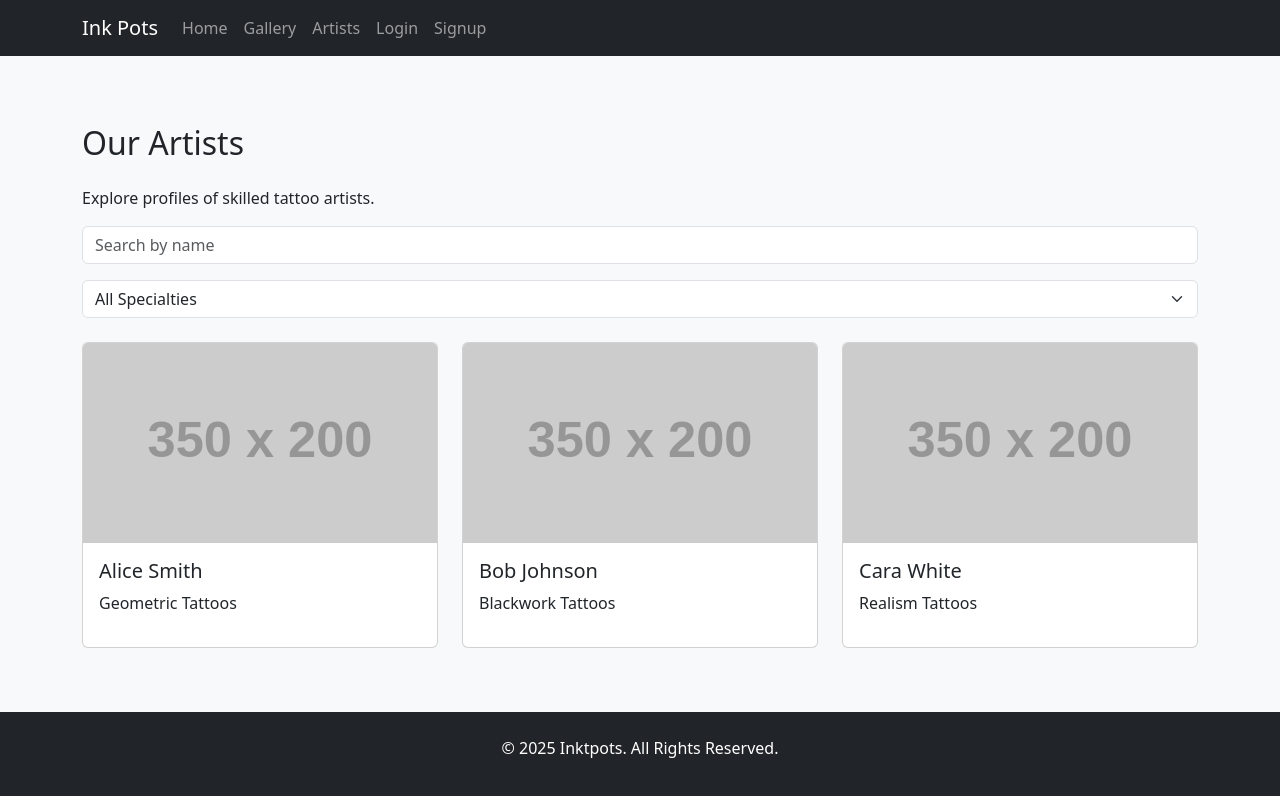
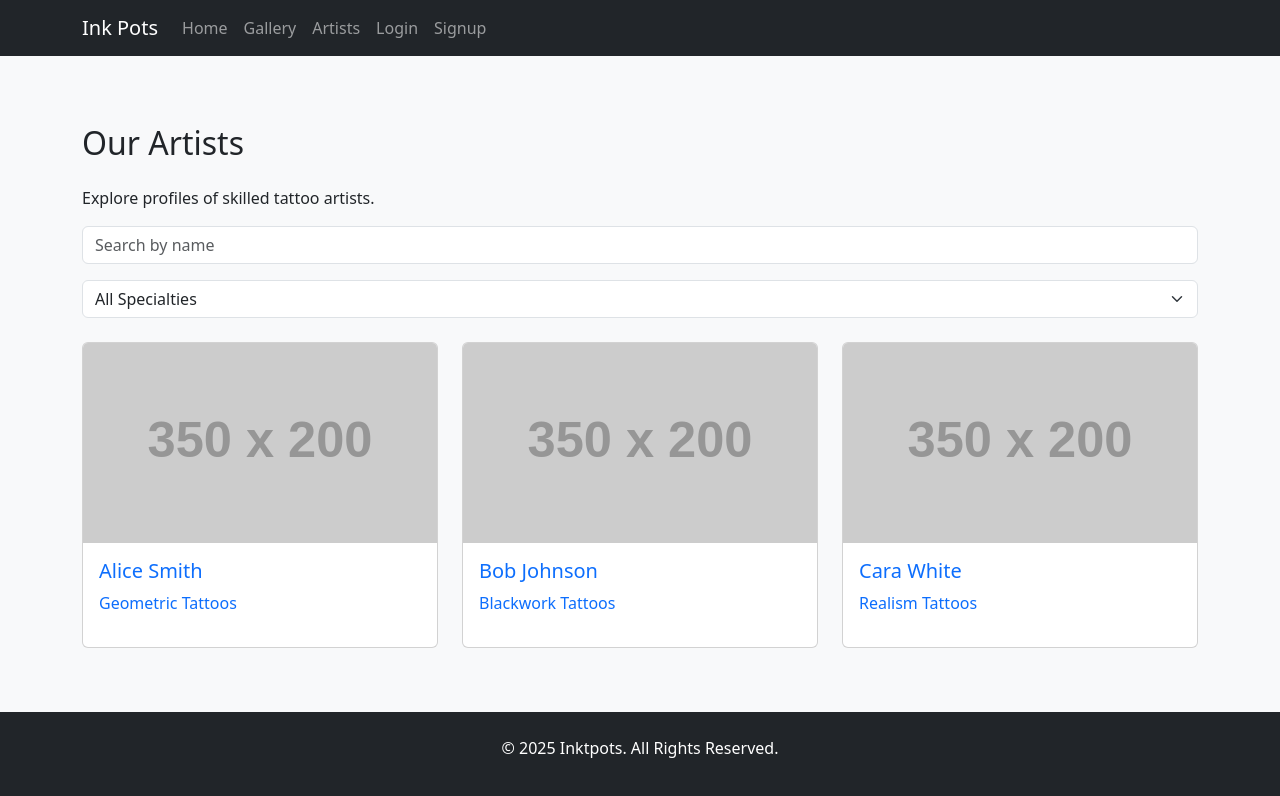
Before and after one commit to emily172/FYP-Tattoo, a React (Vite) app in the folder tattoo-web-app/: page /artists in a window 1280 px wide. Shown: the top 796 px of the page. Built offline with nearby package versions, Linux system fonts and the light colour scheme.

Commit message:
Passing the id to link to link the artist to their profile

```diff
--- a/tattoo-web-app/src/pages/Artists.jsx
+++ b/tattoo-web-app/src/pages/Artists.jsx
@@ -1,4 +1,5 @@
 import React, { useState } from "react";
+import { Link } from "react-router-dom";
 import { artists } from "../data/artists";
 
 const Artists = () => {
@@ -44,12 +45,14 @@ const Artists = () => {
           filteredArtists.map((artist) => (
             <div className="col-md-4 mb-4" key={artist.id}>
               <div className="card">
+                {/* Link to the artist's profile page passing the id to the page */}
+                <Link to={`/artists/${artist.id}`} className="text-decoration-none">
                   <img
                     src={artist.image || "https://placehold.co/350x200"}
                     alt={artist.name || "Artist"}
                     className="card-img-top"
                     style={{
-                    objectFit: "cover", // Ensures image proportions remain consistent
+                      objectFit: "cover",
                       height: "200px",
                       width: "100%",
                     }}
@@ -58,6 +61,7 @@ const Artists = () => {
                     <h5 className="card-title">{artist.name}</h5>
                     <p>{artist.specialty}</p>
                   </div>
+                </Link>
               </div>
             </div>
           ))
```
Lines whose indentation alone changed are shown as unchanged.
